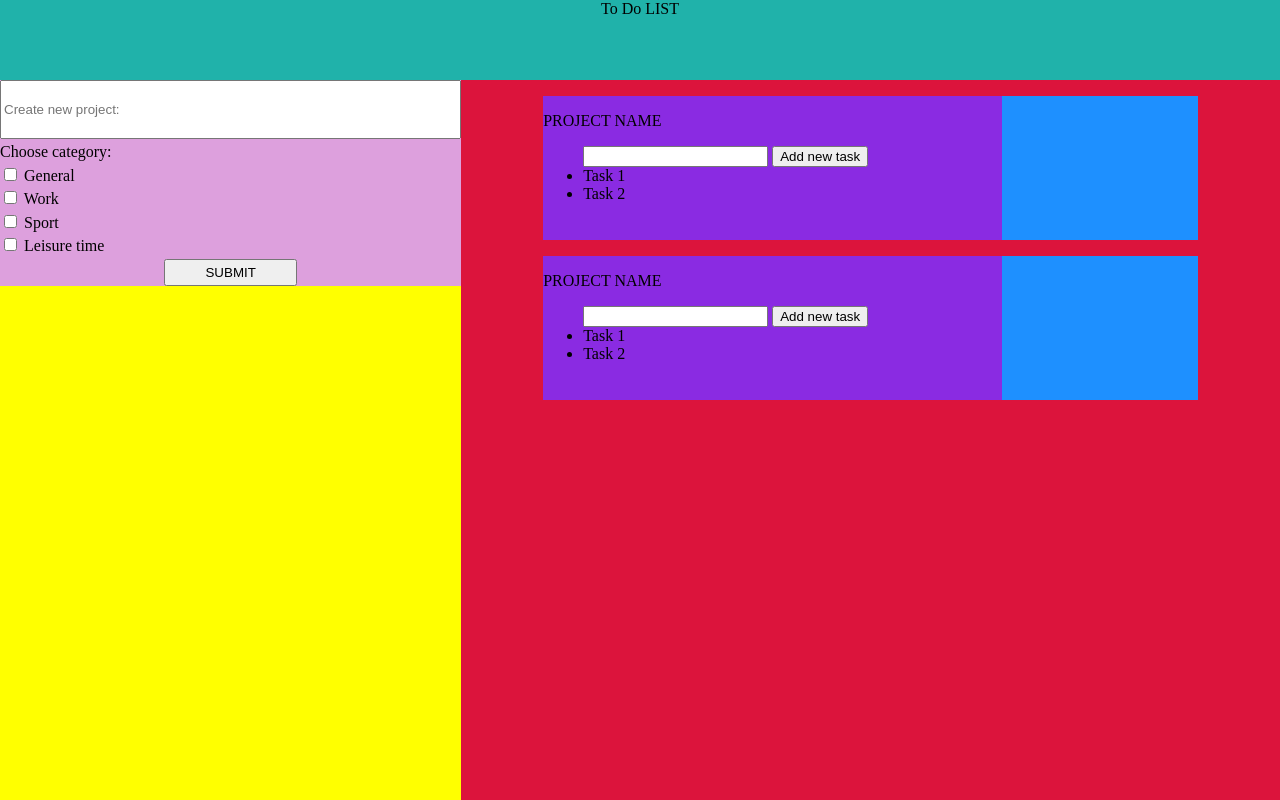
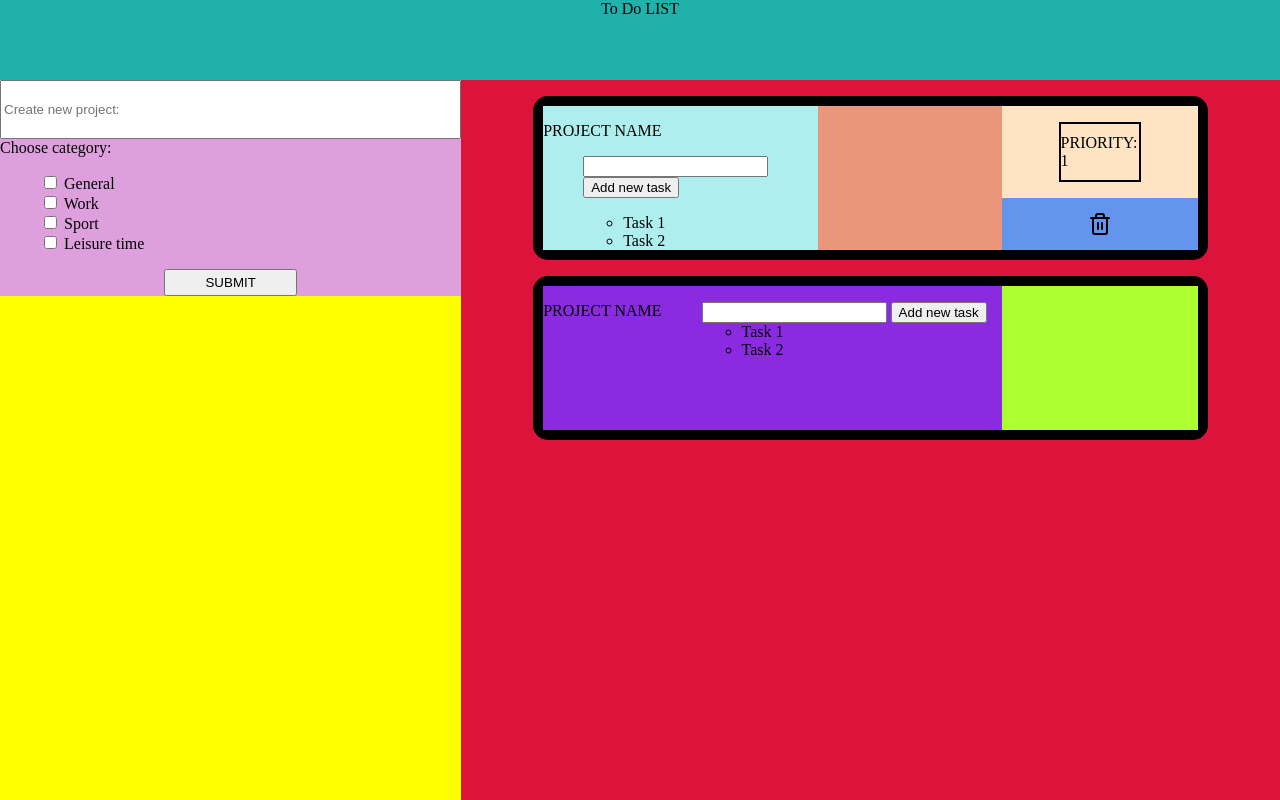
Before and after one commit to jancewicz/To-Do-List, a website built with webpack: page src/index.html in a window 1280 px wide. Built offline with nearby package versions, Linux system fonts and the light colour scheme.

Commit message:
styling of project interview aplied

```diff
--- a/src/index.html
+++ b/src/index.html
@@ -22,24 +22,27 @@
                 <form action="">
                     <input type="text" id="project-input" name="task-input" placeholder="Create new project:">
                     <div>Choose category:</div>
-                    <div>
+                    <ul class="categories">
+                        <li>
                             <input type="checkbox" id="general" name="general" value="general"
                                 class="checkbox-input-category">
                             <label for="general">General</label>
-                    </div>
-                    <div>
+                        </li>
+                        <li>
                             <input type="checkbox" id="work" name="work" value="work" class="checkbox-input-category">
                             <label for="work">Work</label>
-                    </div>
-                    <div>
-                        <input type="checkbox" id="sport" name="sport" value="sport" class="checkbox-input-category">
+                        </li>
+                        <li>
+                            <input type="checkbox" id="sport" name="sport" value="sport"
+                                class="checkbox-input-category">
                             <label for="sport">Sport</label>
-                    </div>
-                    <div>
+                        </li>
+                        <li>
                             <input type="checkbox" id="leisure" name="leisure" value="leisure"
                                 class="checkbox-input-category">
                             <label for="leisure">Leisure time</label>
-                    </div>
+                        </li>
+                    </ul>
                     <div id="submit-project">
                         <button type="submit" id="submit-project-button">SUBMIT</button>
                     </div>
@@ -53,22 +56,42 @@
             <div class="grid-element-3">
 
                 <div class="project-overview">
+
                     <div class="project-data">
+                        <div class="input-to-insert">
                             <p id="project-overview-name">PROJECT NAME</p>
-
                             <ul class="tasks-list-1">
                                 <form>
                                     <input type="text" id="new-task1" name="new-task" class="get-new-task">
                                     <!--<input type="date" class="due-to-input">-->
                                     <button type="submit" class="add-task">Add new task</button>
                                 </form>
+                                <ul class="tasks">
                                     <li>Task 1</li>
                                     <li>Task 2</li>
+                                    <li>Task 2</li>
+                                    <li>Task 2</li>
+                                    <li>Task 2</li>
+                                    <li>Task 2</li>
+                                    <li>Task 2</li>
+                                    <li>Task 2</li>
                                 </ul>
+                            </ul>
+                        </div>
+                        <div class="input-to-insert-right"></div>
+                    </div>
+                    <div class="project-data-right-sector">
+                        <div class="right-sector-upper">
+                            <div class="priority">
+                                <p>PRIORITY: 1</p>
+                            </div>
+                        </div>
+                        <div class="right-sector-lower"><img class="delete-tasks-overview" src="images/trashbin.svg">
+                        </div>
+                    </div>
+                </div>
 
-                    </div>
-                    <div class="project-delete-overview"></div>
-                </div>
+
 
                 <div class="project-overview">
                     <div class="project-data">
@@ -79,12 +102,14 @@
                                     <input type="text" id="new-task" name="new-task">
                                     <button type="submit" id="">Add new task</button>
                                 </form>
+                                <ul class="task">
                                     <li>Task 1</li>
                                     <li>Task 2</li>
                                 </ul>
+                            </ul>
                         </div>
                     </div>
-                    <div class="project-delete-overview"></div>
+                    <div class="project-data-right-sector"></div>
                 </div>
 
 
--- a/src/render-functions/renderNewProject.ts
+++ b/src/render-functions/renderNewProject.ts
@@ -14,6 +14,10 @@ export const rendertrashBinIcon = () => {
     trashbinIcon.setAttribute("id", `delete-${projectId}`);
 
     return trashbinIcon;
+}
+
+const renderCategories = () => {
+
 }
 
 export const renderNewProject = () => {
--- a/src/style.css
+++ b/src/style.css
@@ -26,6 +26,10 @@ body {
     grid-template-columns: 1fr 3fr;
     grid-template-rows: 1fr 2.5fr;
     height: 90%;
+}
+
+.categories {
+    list-style: none;
 }
 
 
@@ -90,6 +94,7 @@ body {
     width: 80%;
     height: 100%;
     display: flex;
+    flex-direction: row;
     align-items: center;
     padding-left: 1em;
     cursor: pointer;
@@ -112,7 +117,6 @@ body {
     transform: scale(1.2);
 }
 
-
 .grid-element-3 {
     background-color: crimson;
     grid-column: 2;
@@ -121,7 +125,6 @@ body {
     flex-direction: column;
     align-items: center;
 }
-
 
 .project-overview {
     position: relative;
@@ -133,19 +136,20 @@ body {
     flex-direction: row;
     cursor: pointer;
     scale: 1;
+    border: 10px solid black;
+    border-radius: 15px;
+
+
 }
 
 .project-data {
     width: 70%;
     height: 100%;
     background-color: blueviolet;
-}
-
-
-.project-delete-overview {
-    width: 30%;
-    height: 100%;
-    background-color: dodgerblue;
+    overflow: scroll;
+    overflow-x: hidden;
+    display: flex;
+    flex-direction: row;
 }
 
 .project-overview:hover {
@@ -170,8 +174,80 @@ body {
     margin-bottom: 2em;
 }
 
+.input-to-insert {
+    width: 60%;
+    height: 100%;
+    background-color: paleturquoise;
+}
+
+.input-to-insert-right {
+    width: 40%;
+    height: 100%;
+    background-color: darksalmon;
+}
+
+
 input[type="date"] {
     background: transparent;
     color: white;
     border-radius: 4px;
 }
+
+.tasks {
+    margin-top: 1em;
+}
+
+::-webkit-scrollbar {
+    width: 10px;
+}
+
+::-webkit-scrollbar-track {
+    background: #f1f1f1;
+}
+
+::-webkit-scrollbar-thumb {
+    background: #888;
+}
+
+::-webkit-scrollbar-thumb:hover {
+    background: #555;
+}
+
+.project-data-right-sector {
+    width: 30%;
+    height: 100%;
+    background-color: greenyellow;
+    display: flex;
+    flex-direction: column;
+}
+
+.right-sector-upper {
+    height: 80em;
+    width: 100%;
+    background-color: bisque;
+    display: flex;
+    align-items: center;
+    justify-content: center;
+}
+
+.priority {
+    width: 40%;
+    height: 60%;
+    border: 2px solid black;
+    display: flex;
+    align-items: center;
+    justify-content: center;
+}
+
+.right-sector-lower {
+    height: 500%;
+    width: 100%;
+    background-color: cornflowerblue;
+    display: flex;
+    align-items: center;
+    justify-content: center;
+}
+
+.delete-tasks-overview:hover {
+    transform: scale(1.4);
+}
```
Also changed, not shown: dist/bundle.js, dist/index.html, 1 other file. Lines whose indentation alone changed are shown as unchanged.
